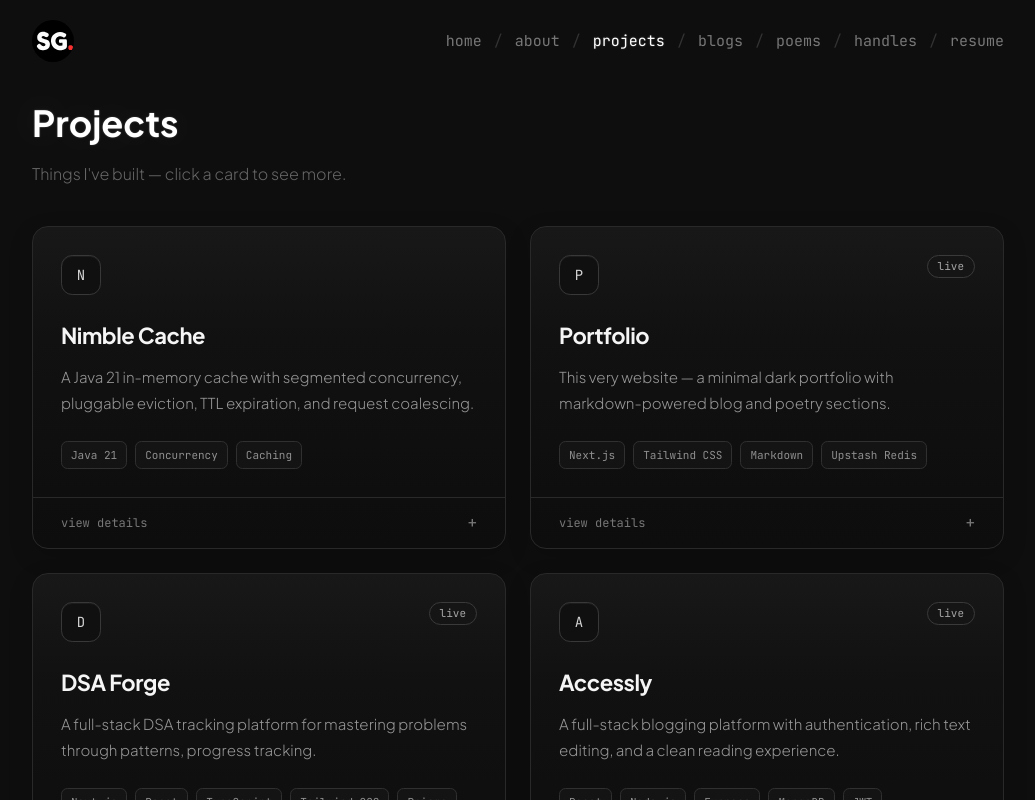
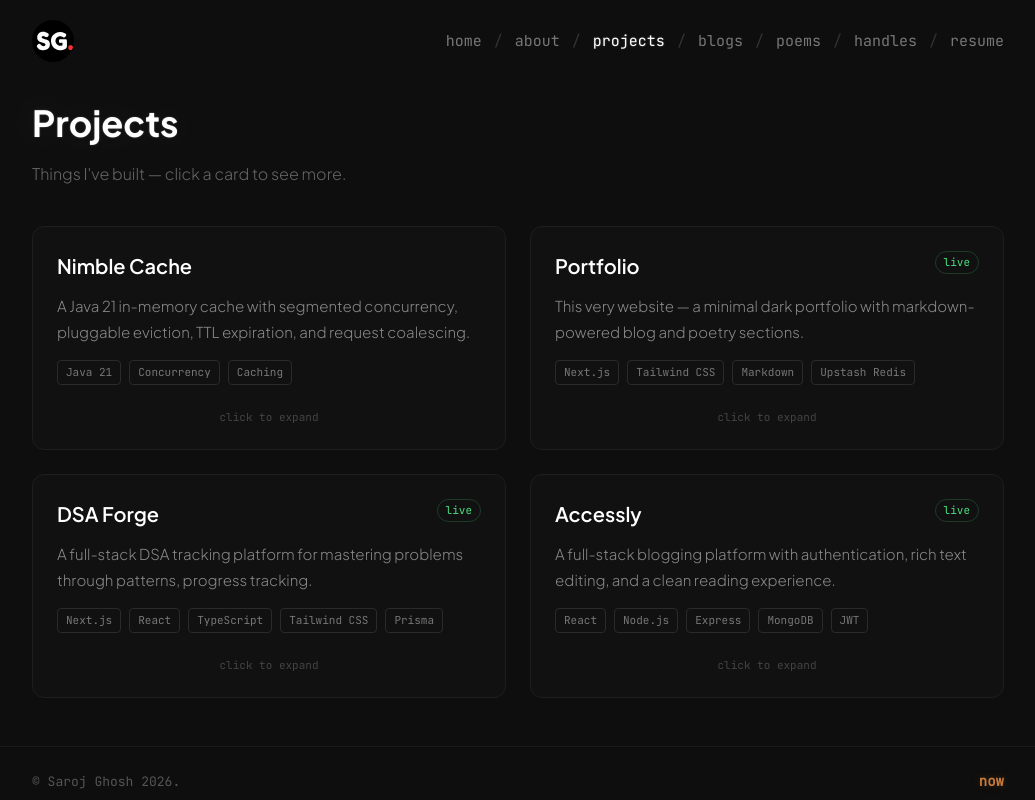
Before and after one commit to s4rojx/saroj-portfolio, a Next.js app: page /projects in a window 1280 px wide. Shown: the top 800 px of the page, without its empty margins (122-1157 px from the left). Built offline with nearby package versions, Linux system fonts and the light colour scheme.

Commit message:
Revert accidental ProjectCard changes

```diff
--- a/components/ProjectCard.tsx
+++ b/components/ProjectCard.tsx
@@ -14,169 +14,139 @@ interface Project {
 
 export function ProjectCard({ project }: { project: Project }) {
   const [expanded, setExpanded] = useState(false);
-  const detailsId = `${project.title.toLowerCase().replace(/[^a-z0-9]+/g, "-")}-details`;
-  const projectMark = project.title.trim().charAt(0).toUpperCase();
-  const statusLabel = project.status === "in-progress" ? "in progress" : project.status;
+
+  const statusColor = {
+    live: "#4ade80",
+    "in-progress": "#facc15",
+    archived: "#666",
+  };
 
   return (
-    <article
-      className="group relative flex h-full flex-col overflow-hidden transition-[transform,box-shadow,border-color] duration-300 hover:-translate-y-1 hover:border-[#3a3a3a] hover:shadow-[0_14px_40px_rgba(0,0,0,0.35)]"
+    <div
+      className="group relative cursor-pointer"
+      onClick={() => setExpanded(!expanded)}
       style={{
-        background: "linear-gradient(180deg, #181818 0%, #111 34%, #0d0d0d 100%)",
-        border: "1px solid #292929",
-        borderRadius: "16px",
-        boxShadow: "0 8px 24px rgba(0, 0, 0, 0.16)",
+        background: "#111",
+        border: "0.5px solid #1e1e1e",
+        borderRadius: "12px",
+        padding: "24px",
+        transition: "all 0.3s ease",
+      }}
+      onMouseEnter={(e) => {
+        e.currentTarget.style.borderColor = "#333";
+        e.currentTarget.style.transform = "translateY(-2px)";
+        e.currentTarget.style.boxShadow = "0 8px 30px rgba(0,0,0,0.4)";
+      }}
+      onMouseLeave={(e) => {
+        e.currentTarget.style.borderColor = "#1e1e1e";
+        e.currentTarget.style.transform = "translateY(0)";
+        e.currentTarget.style.boxShadow = "none";
       }}
     >
-      <div className="flex flex-1 flex-col p-6 sm:p-7">
-        <div className="flex items-start justify-between gap-4">
-          <div
-            className="flex h-10 w-10 shrink-0 items-center justify-center rounded-xl"
+      {/* header */}
+      <div className="flex items-start justify-between mb-3">
+        <h3
           style={{
-              border: "1px solid #383838",
-              backgroundColor: "#101010",
-              color: "#d4d4d4",
-              fontFamily: "var(--font-mono)",
-              fontSize: "14px",
-              boxShadow: "inset 0 1px 0 rgba(255,255,255,0.05)",
+            fontFamily: "var(--font-jakarta)",
+            fontWeight: 600,
+            fontSize: "20px",
+            color: "#fff",
           }}
-            aria-hidden="true"
         >
-            {projectMark}
-          </div>
-
-          {statusLabel && (
+          {project.title}
+        </h3>
+        {project.status && (
           <span
-              className="rounded-full"
             style={{
-                border: "1px solid #3a3a3a",
-                backgroundColor: "#151515",
-                color: "#a5a5a5",
-                padding: "5px 10px",
               fontFamily: "var(--font-mono)",
               fontSize: "11px",
-                lineHeight: 1,
+              color: statusColor[project.status],
+              padding: "2px 8px",
+              border: `0.5px solid ${statusColor[project.status]}33`,
+              borderRadius: "999px",
               whiteSpace: "nowrap",
             }}
           >
-              {statusLabel}
+            {project.status}
           </span>
         )}
       </div>
 
-        <div className="mt-6">
-          <h3
-            style={{
-              fontFamily: "var(--font-jakarta)",
-              fontWeight: 700,
-              fontSize: "22px",
-              color: "#f5f5f5",
-              letterSpacing: "-0.02em",
-            }}
-          >
-            {project.title}
-          </h3>
+      {/* short description */}
       <p
-            className="mt-3"
         style={{
           fontFamily: "var(--font-jakarta)",
           fontWeight: 300,
           fontSize: "15px",
-              color: "#969696",
-              lineHeight: 1.75,
+          color: "#888",
+          lineHeight: 1.7,
+          marginBottom: "16px",
         }}
       >
         {project.description}
       </p>
-        </div>
 
-        <div className="mt-6 flex flex-wrap gap-2">
-          {project.tech.map((technology) => (
+      {/* tech stack */}
+      <div className="flex flex-wrap gap-2 mb-4">
+        {project.tech.map((t) => (
           <span
-              key={technology}
-              className="rounded-md"
+            key={t}
             style={{
-                border: "1px solid #303030",
-                backgroundColor: "rgba(255,255,255,0.02)",
-                color: "#8f8f8f",
-                padding: "5px 9px",
               fontFamily: "var(--font-mono)",
               fontSize: "11px",
+              color: "#777",
+              border: "0.5px solid #2a2a2a",
+              borderRadius: "4px",
+              padding: "3px 8px",
             }}
           >
-              {technology}
+            {t}
           </span>
         ))}
       </div>
-      </div>
 
-      <button
-        type="button"
-        className="flex w-full items-center justify-between border-t px-6 py-4 text-left transition-colors duration-200 hover:bg-white/[0.03] focus-visible:outline-none focus-visible:ring-2 focus-visible:ring-white/50 focus-visible:ring-inset sm:px-7"
+      {/* expanded popover */}
+      <div
         style={{
-          borderColor: "#292929",
-          color: "#777",
-          fontFamily: "var(--font-mono)",
-          fontSize: "12px",
-        }}
-        aria-expanded={expanded}
-        aria-controls={detailsId}
-        onClick={() => setExpanded((isExpanded) => !isExpanded)}
-      >
-        <span>{expanded ? "hide details" : "view details"}</span>
-        <span
-          className="transition-transform duration-300"
-          style={{
-            display: "inline-block",
-            transform: expanded ? "rotate(45deg)" : "rotate(0deg)",
-            fontSize: "16px",
-            lineHeight: 1,
-          }}
-          aria-hidden="true"
-        >
-          +
-        </span>
-      </button>
-
-      <div
-        id={detailsId}
-        aria-hidden={!expanded}
-        style={{
-          maxHeight: expanded ? "320px" : "0px",
+          maxHeight: expanded ? "300px" : "0",
           opacity: expanded ? 1 : 0,
           overflow: "hidden",
-          transition: "max-height 0.35s ease, opacity 0.25s ease",
+          transition: "all 0.4s ease",
         }}
       >
         <div
-          className="border-t px-6 pb-6 pt-5 sm:px-7"
-          style={{ borderColor: "#292929" }}
+          style={{
+            borderTop: "0.5px solid #1e1e1e",
+            paddingTop: "16px",
+            marginTop: "4px",
+          }}
         >
           <p
             style={{
               fontFamily: "var(--font-jakarta)",
               fontWeight: 300,
               fontSize: "14px",
-              color: "#a9a9a9",
+              color: "#aaa",
               lineHeight: 1.8,
+              marginBottom: "16px",
             }}
           >
             {project.longDescription}
           </p>
 
-          {(project.github || project.live) && (
-            <div className="mt-5 flex flex-wrap gap-x-5 gap-y-2">
+          {/* links */}
+          <div className="flex gap-4">
             {project.github && (
               <a
                 href={project.github}
                 target="_blank"
                 rel="noopener noreferrer"
-                  tabIndex={expanded ? 0 : -1}
-                  className="transition-colors hover:text-white focus-visible:outline-none focus-visible:ring-2 focus-visible:ring-white/50"
+                onClick={(e) => e.stopPropagation()}
+                className="transition-colors hover:text-white"
                 style={{
-                    color: "#858585",
                   fontFamily: "var(--font-mono)",
-                    fontSize: "12px",
+                  fontSize: "13px",
+                  color: "#666",
                 }}
               >
                 ↗ github
@@ -187,21 +157,32 @@ export function ProjectCard({ project }: { project: Project }) {
                 href={project.live}
                 target="_blank"
                 rel="noopener noreferrer"
-                  tabIndex={expanded ? 0 : -1}
-                  className="transition-colors hover:text-white focus-visible:outline-none focus-visible:ring-2 focus-visible:ring-white/50"
+                onClick={(e) => e.stopPropagation()}
+                className="transition-colors hover:text-white"
                 style={{
-                    color: "#858585",
                   fontFamily: "var(--font-mono)",
-                    fontSize: "12px",
+                  fontSize: "13px",
+                  color: "#666",
                 }}
               >
-                  ↗ live site
+                ↗ live
               </a>
             )}
           </div>
-          )}
         </div>
       </div>
-    </article>
+
+      {/* expand hint */}
+      <div
+        className="flex justify-center mt-2"
+        style={{
+          fontFamily: "var(--font-mono)",
+          fontSize: "11px",
+          color: "#444",
+        }}
+      >
+        {expanded ? "click to collapse" : "click to expand"}
+      </div>
+    </div>
   );
 }
```
Lines whose indentation alone changed are shown as unchanged.
